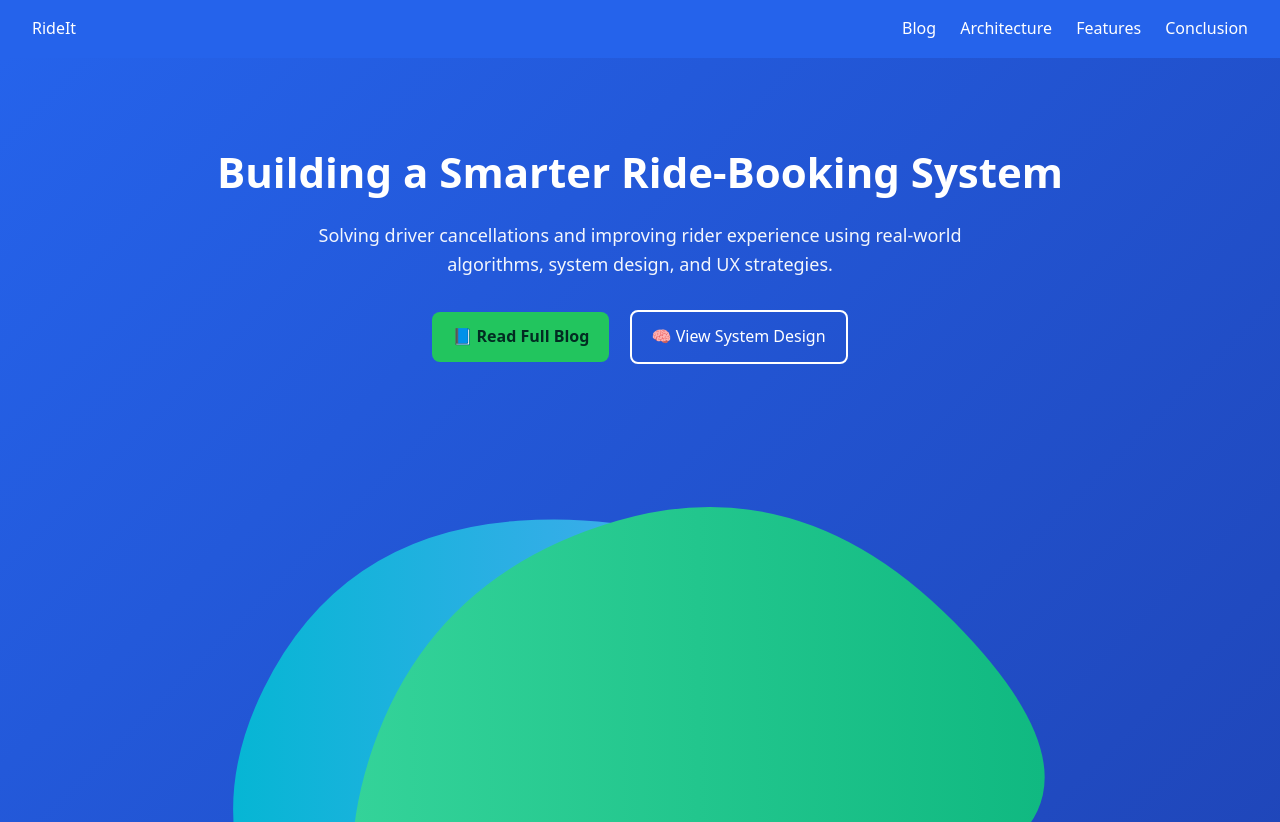
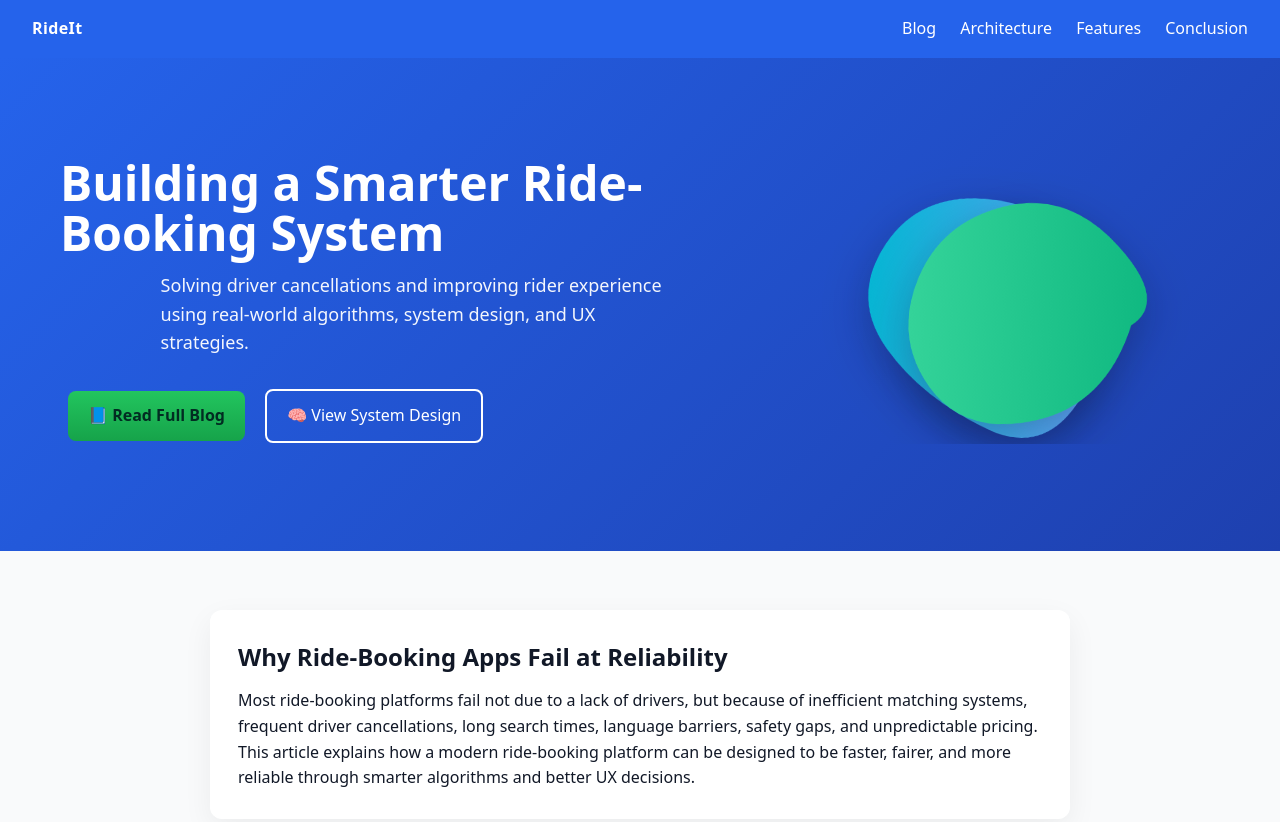
Before and after one commit to Kunal28122004/Blog_RideIt, a plain HTML site: page index.html in a window 1280 px wide. Shown: the top 822 px of the page. Drawn offline with Linux system fonts and the light colour scheme.

Commit message:
Add hero section styles and animations

```diff
--- a/styles.css
+++ b/styles.css
@@ -148,7 +148,58 @@ th, td {
   border: 1px solid #e5e7eb;
 }
 
-/* FOOTER */
+/* HERO enhancements */
+.hero {
+  position: relative;
+  overflow: hidden;
+  padding: 80px 20px;
+  text-align: left;
+  background: linear-gradient(135deg, #2563eb, #1e40af);
+  color: white;
+}
+.hero-inner {
+  display: flex;
+  align-items: center;
+  gap: 24px;
+  max-width: 1200px;
+  margin: auto;
+  padding: 20px;
+}
+.hero-copy { flex: 1; }
+.hero h1 { font-size: 48px; margin-bottom: 12px; line-height: 1.05; }
+.hero p { font-size: 18px; opacity: 0.95; max-width: 50ch; }
+
+/* hero art */
+.hero-art { width: 420px; height: 280px; flex: 0 0 420px; pointer-events: none; }
+.blobs { width: 100%; height: 100%; display: block; }
+.blob { filter: drop-shadow(0 20px 30px rgba(2,6,23,0.25)); transform-origin: center; }
+.blob-1 { animation: float 7s ease-in-out infinite alternate; }
+.blob-2 { animation: float 9s ease-in-out infinite alternate-reverse; transform-origin: 60% 40%; }
+
+@keyframes float {
+  from { transform: translateY(0) rotate(0deg) scale(1); }
+  to   { transform: translateY(-18px) rotate(6deg) scale(1.03); }
+}
+
+/* Buttons */
+.btn { transition: transform .22s cubic-bezier(.2,.9,.3,1), box-shadow .22s; }
+.btn:hover { transform: translateY(-6px); box-shadow: 0 12px 30px rgba(2,6,23,0.12); }
+.primary { background: linear-gradient(180deg,#22c55e,#16a34a); color: #022c22; }
+
+/* Reveal animations */
+.reveal { opacity: 0; transform: translateY(18px); transition: opacity .6s ease, transform .6s cubic-bezier(.2,.9,.3,1); will-change: transform, opacity; }
+.reveal.in-view { opacity: 1; transform: translateY(0); }
+
+/* Logo */
+.logo { font-weight: 700; letter-spacing: .4px; transform-origin: left center; transition: transform .35s; }
+.nav:hover .logo { transform: translateY(-2px) scale(1.02); }
+
+/* Respect reduced motion */
+@media (prefers-reduced-motion: reduce) {
+  .blob, .blobs, .hero-art, .btn, .reveal, .logo { transition: none !important; animation: none !important; transform: none !important; }
+}
+
+/* FOOTER (kept) */
 .about {
   background: #f3f4f6;
   text-align: center;
```
